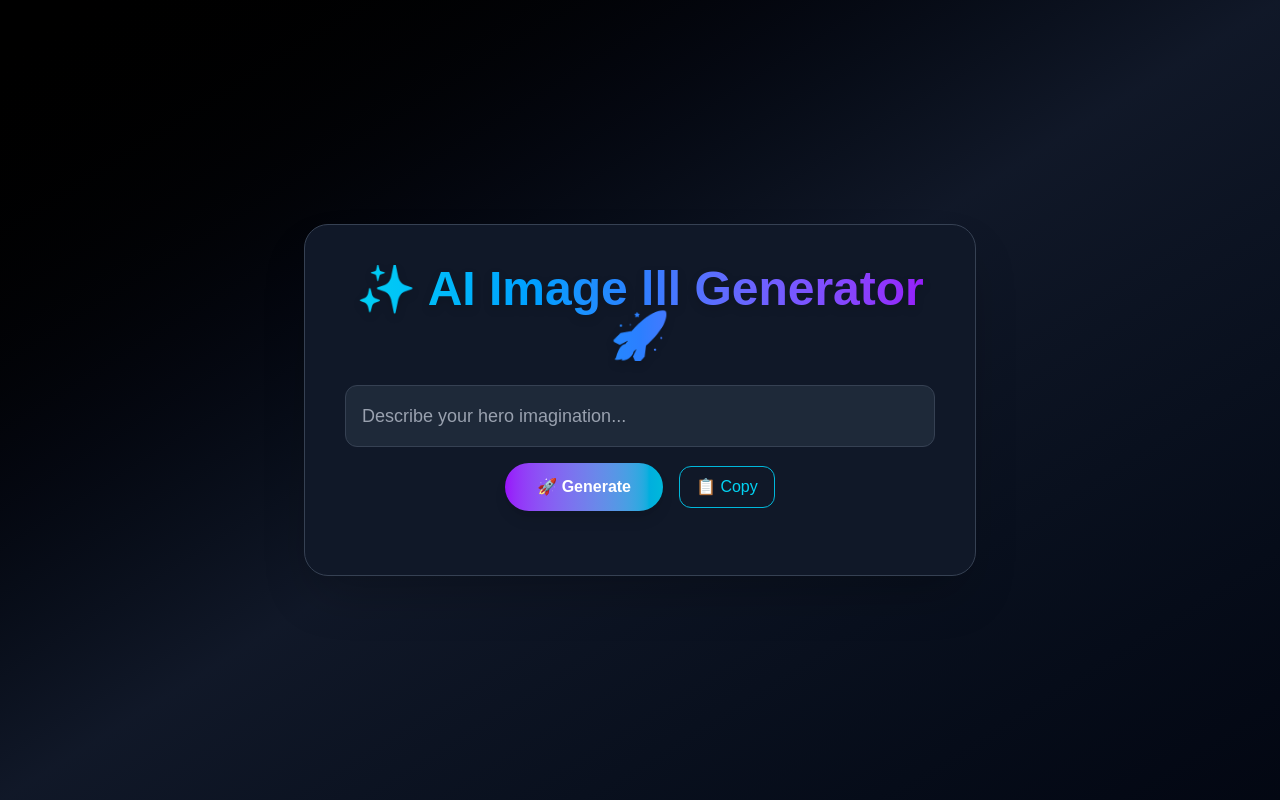
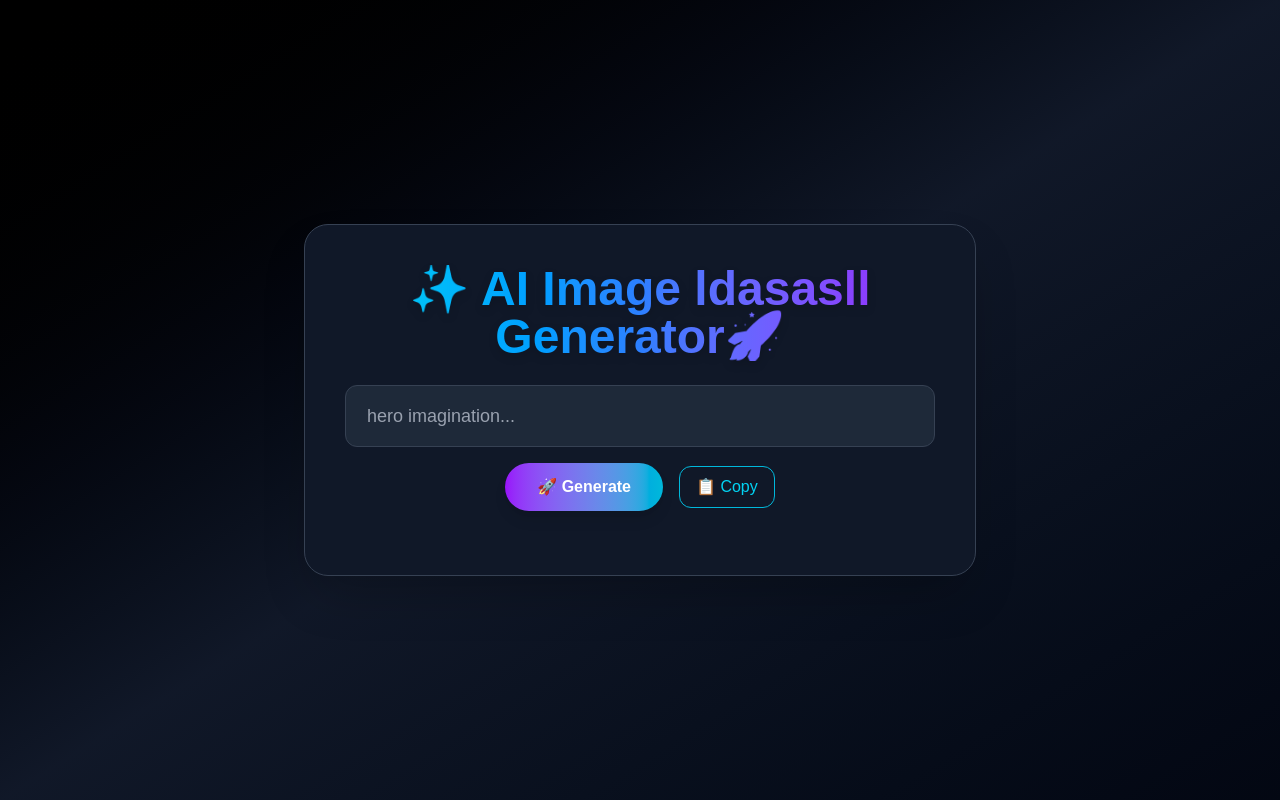
Before and after one commit to SumangalChhetri/AI-image-generator, a Next.js app: page / in a window 1280 px wide. Built offline with nearby package versions, Linux system fonts and the light colour scheme.

Commit message:
Test CI/CD: add rocket emoji to heading

```diff
--- a/src/app/page.tsx
+++ b/src/app/page.tsx
@@ -55,14 +55,14 @@ export default function Home() {
     <main className="flex min-h-screen flex-col items-center justify-center px-6 py-12 bg-gradient-to-br from-black via-gray-900 to-gray-950 text-white">
       <div className="w-full max-w-2xl bg-gray-900 p-10 rounded-3xl shadow-2xl border border-gray-700 text-center">
         <h1 className="text-5xl font-extrabold mb-6 text-transparent bg-clip-text bg-gradient-to-r from-cyan-400 via-blue-500 to-purple-600 drop-shadow-lg">
-          ✨ AI Image lll Generator🚀
+          ✨ AI Image ldasasll Generator🚀
         </h1>
 
         <input
           type="text"
           value={prompt}
           onChange={(e) => setPrompt(e.target.value)}
-          placeholder="Describe your hero imagination..."
+          placeholder=" hero imagination..."
           className="w-full p-4 text-lg rounded-xl bg-gray-800 text-white placeholder-gray-400 border border-gray-700 mb-4 focus:outline-none focus:ring-2 focus:ring-purple-500"
         />
 
```
